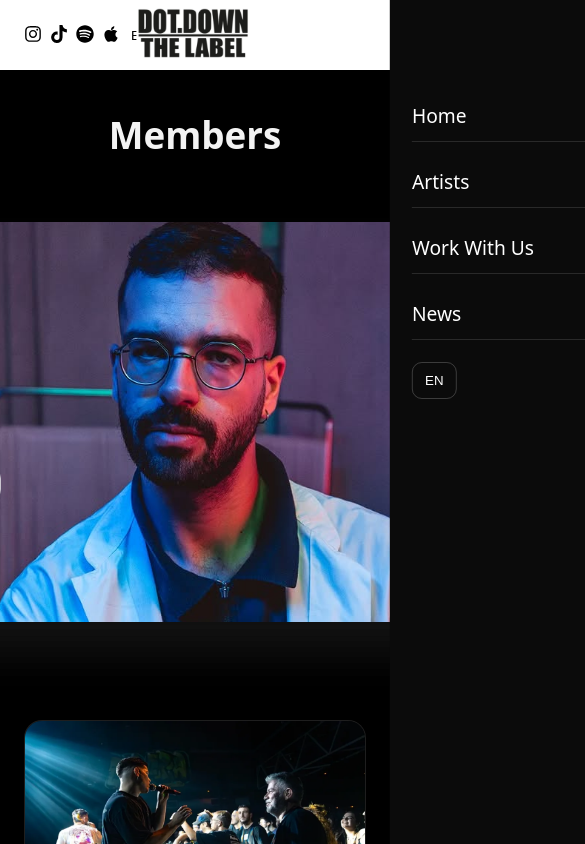
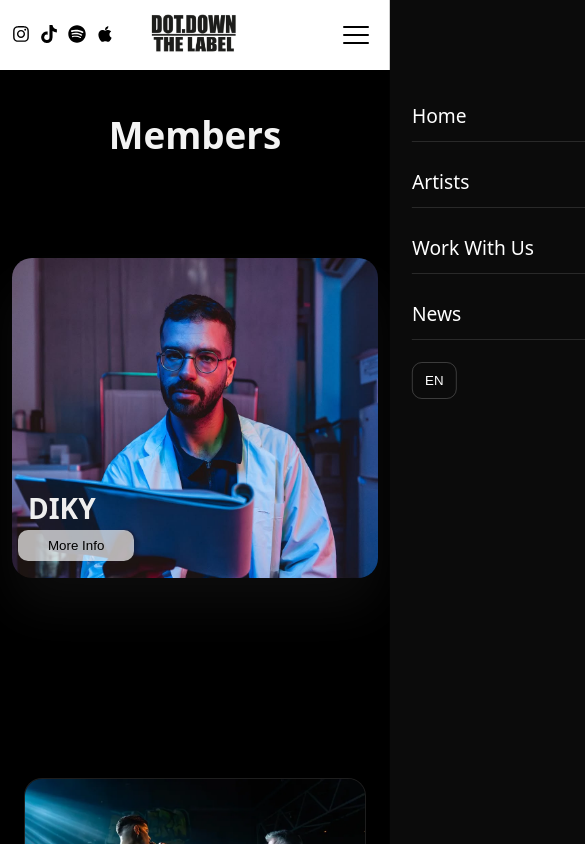
Before and after one commit to LaVasilis/dotdown, a React (Vite) app: page /artists in a window 390 px wide. Shown: the top 844 px of the page, 585 px wide, since content can reach past the window. Built offline with nearby package versions, Linux system fonts and the light colour scheme.

Commit message:
mobile burger fixes

```diff
--- a/src/home.jsx
+++ b/src/home.jsx
@@ -53,6 +53,7 @@ function Home() {
       {/* 1) VIDEO PANEL */}
       <section className="panel panel--video" ref={videoPanelRef}>
   <div className="sticky sticky--video">
+    <div className="video-frame">
       <video
         className="home-hero__video"
         autoPlay
@@ -68,8 +69,8 @@ function Home() {
         <source src={heroLoop} type="video/mp4" />
       </video>
 
-          {/* overlay (optional) */}
       <div className="home-hero__overlay" />
+    </div>
   </div>
 </section>
 
--- a/src/navBar.jsx
+++ b/src/navBar.jsx
@@ -122,9 +122,9 @@ function NavBar() {
           aria-label="Open menu"
           aria-expanded={menuOpen}
         >
-          <span />
-          <span />
-          <span />
+          <span> </span>
+          <span> </span>
+          <span> </span>
         </button>
 
         {/* MOBILE MENU PANEL */}
--- a/src/styles.css
+++ b/src/styles.css
@@ -32,7 +32,7 @@ body {
   color: #000;
   display: flex;
   align-items: center;
-  z-index: 1000;
+  z-index: 5000;
 }
 
 .navbar-inner {
@@ -122,23 +122,23 @@ body {
 }
 /* ---------- Burger (mobile) ---------- */
 .burger {
-  display: none;
+  display: none; /* stays hidden on desktop */
+  flex-direction: column;
+  justify-content: center;
+  gap: 6px;
   width: 44px;
   height: 44px;
-  border: 0;
   background: transparent;
+  border: none;
   cursor: pointer;
-  position: relative;
-  z-index: 1201;
 }
 
 .burger span {
+  width: 26px;
+  height: 2px;
+  background-color: #000;
+  border-radius: 2px;
   display: block;
-  width: 22px;
-  height: 2px;
-  background: #000;
-  margin: 5px auto;
-  transition: transform 180ms ease, opacity 180ms ease;
 }
 
 .burger.is-open span:nth-child(1) {
@@ -160,7 +160,7 @@ body {
   width: min(82vw, 320px);
   background: #0b0b0b;
   padding: 90px 22px 22px;
-  z-index: 1200;
+  z-index: 5000;
 
   transform: translateX(100%);
   transition: transform 220ms ease;
@@ -208,10 +208,18 @@ body {
 
 /* ---------- Mobile breakpoint ---------- */
 @media (max-width: 900px) {
+  /* keep desktop UI unchanged, only mobile behavior */
+
   /* hide desktop links */
   .nav-right .nav-links {
     display: none;
   }
+
+  /* IMPORTANT: hide the desktop language switch on mobile */
+  .lang-toggle{
+  display: none;      /* hide the desktop toggle on mobile */
+  margin-right: 0;    /* safety: prevents the 750px push even if display changes */
+}
 
   /* show burger */
   .burger {
@@ -220,9 +228,14 @@ body {
     justify-content: center;
   }
 
-  /* shrink socials so they fit */
+  /* shrink inner padding so things fit */
+  .navbar-inner {
+    padding: 0 12px;
+  }
+
+  /* shrink socials so they don't interfere with center logo */
   .social-icons {
-    gap: 8px;
+    gap: 10px;
   }
 
   .social-icons a svg {
@@ -230,15 +243,9 @@ body {
     height: 18px;
   }
 
-  /* optional: if language button crowds, reduce it */
-  .lang-toggle {
-    padding: 6px 10px;
-    font-size: 0.85rem;
-  }
-
-  /* if your navbar-inner is tight, ensure spacing */
-  .navbar-inner {
-    align-items: center;
+  /* logo slightly smaller on mobile */
+  .logo-img {
+    height: 46px;
   }
 }
 /* =========================
@@ -357,7 +364,9 @@ body {
 @media (max-width: 420px) {
   .panel--title .title-block h1 {
     font-size: 34px;
+    margin-top: -75px;
   }
+
   .panel--title .title-block p {
     font-size: 14px;
   }
@@ -536,7 +545,32 @@ body {
   background-color: #000000;
   border-color: #05aaeb;
 }
+@media (max-width: 900px) {
+  .work-container {
+    padding: 40px 16px;
+    align-items: flex-start;
+  }
 
+  .work-text-container {
+    flex-direction: column;
+    gap: 18px;
+    align-items: stretch;
+  }
+
+  .offer-section {
+    max-width: 100%;
+  }
+
+  .form-container {
+    width: 100%;
+    max-width: 100%;
+  }
+
+  .form-container .form-submit-btn {
+    width: 100%;
+    align-self: stretch;
+  }
+}
 /* =========================
    NEWS
    ========================= */
@@ -703,6 +737,7 @@ body {
 /* =========================
    ARTISTS PAGE (ROSTER)
    ========================= */
+
 .artists-page h1 {
   text-align: center;
   margin-top: 0.01rem;
@@ -710,9 +745,13 @@ body {
   font-size: 2.3rem;
   padding-top: 50px;
   padding-bottom: 80px;
+  z-index: 0;
 }
 
-/* main carousel container */
+/* =========================
+   CAROUSEL
+   ========================= */
+
 .container {
   position: absolute;
   top: 50%;
@@ -723,6 +762,7 @@ body {
   background: #000;
   box-shadow: 10px 100px 100px #1b1b1b00;
   border-radius: 20px;
+  z-index: 0;
 }
 
 .container .slide {
@@ -731,10 +771,9 @@ body {
 }
 
 .container .slide .item {
-  max-width: 100%;
-  height: 200px;
   position: absolute;
   top: 50%;
+  height: 200px;
   transform: translate(0, -50%);
   border-radius: 20px;
   box-shadow: 0 30px 50px #22222259;
@@ -749,11 +788,10 @@ body {
 .slide .item:nth-child(2) {
   top: 0;
   left: 0;
-  transform: translate(0, 0);
   width: 100%;
   height: 100%;
+  transform: translate(0, 0);
   border-radius: 20px;
-  transition: all 0.5s;
 }
 
 .slide .item:nth-child(3) { left: 50%; }
@@ -771,9 +809,9 @@ body {
   top: 50%;
   left: 100px;
   width: 300px;
+  transform: translate(0, -50%);
   text-align: left;
   color: #eee;
-  transform: translate(0, -50%);
   font-family: system-ui;
   display: none;
 }
@@ -782,7 +820,6 @@ body {
   display: block;
 }
 
-/* show NAME + button only */
 .content .name {
   font-size: 40px;
   text-transform: uppercase;
@@ -796,17 +833,18 @@ body {
   display: none;
 }
 
-/* More Info button positioned where you wanted (near bottom area) */
+/* More Info button */
 .content button {
   position: absolute;
-  bottom: -50px; /* moves into the lower area of the image; tweak if needed */
+  bottom: -50px;
   left: -10px;
   padding: 8px 30px;
   border: none;
+  border-radius: 10px;
   cursor: pointer;
-  border-radius: 10px;
   background-color: rgba(255, 255, 255, 0.673);
   transition: all 0.5s;
+
   opacity: 0;
   animation: animate 1s ease-in-out 0.6s 1 forwards;
 }
@@ -835,10 +873,8 @@ body {
   left: 50%;
   transform: translateX(-50%);
   display: flex;
-  flex-direction: row;
   gap: 20px;
   align-items: center;
-  text-align: center;
   width: auto;
 }
 
@@ -846,24 +882,21 @@ body {
   width: 40px;
   height: 35px;
   border-radius: 8px;
-  border: none;
+  border: 2px solid #000000bd;
   cursor: pointer;
-  margin: 0 5px;
-  border: 2px solid #000000bd;
+  background: rgba(255, 255, 255, 0.578);
   transition: 0.3s;
-  background: rgba(255, 255, 255, 0.578);
 }
 
 .button button:hover {
-  color: #000;
-  border: 2px solid #ffffffbd;
+  border-color: #ffffffbd;
   transform: scale(1.1);
 }
 
 .button button:focus {
   transform: scale(1.1);
   background: #fff;
-  border: 2px solid #ffffffbd;
+  border-color: #ffffffbd;
 }
 
 .button button:active {
@@ -873,7 +906,10 @@ body {
 .next { padding-left: 3px; }
 .prev { padding-right: 3px; }
 
-/* artist grid cards */
+/* =========================
+   ARTIST GRID CARDS
+   ========================= */
+
 .artists-cards {
   width: 100%;
   max-width: 1100px;
@@ -894,36 +930,6 @@ body {
   cursor: pointer;
   outline: none;
 }
-.artist-card__tagtip {
-  position: absolute;
-  left: 14px;
-  top: 14px;
-
-  padding: 8px 10px;
-  border-radius: 999px;
-
-  font-size: 0.85rem;
-  font-weight: 600;
-  letter-spacing: 0.2px;
-
-  background: rgba(0, 0, 0, 0.65);
-  backdrop-filter: blur(10px);
-  border: 1px solid rgba(255, 255, 255, 0.15);
-  color: #fff;
-
-  opacity: 0;
-  transform: translateY(-6px);
-  transition: opacity 180ms ease, transform 180ms ease;
-  pointer-events: none; /* so it doesn’t block clicks */
-  z-index: 2;
-}
-
-/* show on hover (and keyboard focus) */
-.artist-card:hover .artist-card__tagtip,
-.artist-card:focus-visible .artist-card__tagtip {
-  opacity: 1;
-  transform: translateY(0);
-}
 
 .artist-card:hover {
   transform: translateY(-4px);
@@ -937,7 +943,34 @@ body {
 
 .artist-card:focus-visible {
   border-color: rgba(255, 255, 255, 0.55);
-  box-shadow: 0 0 0 3px rgba(255, 255, 255, 0.18), 0 22px 55px rgba(0, 0, 0, 0.65);
+  box-shadow: 0 0 0 3px rgba(255, 255, 255, 0.18),
+              0 22px 55px rgba(0, 0, 0, 0.65);
+}
+
+.artist-card__tagtip {
+  position: absolute;
+  left: 14px;
+  top: 14px;
+  padding: 8px 10px;
+  border-radius: 999px;
+  font-size: 0.85rem;
+  font-weight: 600;
+  letter-spacing: 0.2px;
+  background: rgba(0, 0, 0, 0.65);
+  backdrop-filter: blur(10px);
+  border: 1px solid rgba(255, 255, 255, 0.15);
+  color: #fff;
+  opacity: 0;
+  transform: translateY(-6px);
+  transition: opacity 180ms ease, transform 180ms ease;
+  pointer-events: none;
+  z-index: 2;
+}
+
+.artist-card:hover .artist-card__tagtip,
+.artist-card:focus-visible .artist-card__tagtip {
+  opacity: 1;
+  transform: translateY(0);
 }
 
 .artist-card__image {
@@ -956,19 +989,22 @@ body {
 }
 
 .artist-card__name {
+  margin: 0;
   text-align: center;
-  margin: 0;
   font-size: 16px;
   letter-spacing: 0.06em;
   color: #fff;
 }
 
-/* hide preview text in cards (details only in modal) */
+/* hide preview text in cards */
 .artist-card__desc {
   display: none;
 }
 
-/* modal */
+/* =========================
+   MODAL
+   ========================= */
+
 .artist-modal__backdrop {
   position: fixed;
   inset: 0;
@@ -1036,13 +1072,17 @@ body {
   opacity: 0.9;
   color: #fff;
 }
+
 .artist-modal__spotify {
   margin-top: 16px;
   display: flex;
   justify-content: left;
 }
 
-/* Artists responsive */
+/* =========================
+   RESPONSIVE
+   ========================= */
+
 @media (max-width: 1100px) {
   .artists-cards {
     grid-template-columns: repeat(2, minmax(220px, 1fr));
@@ -1067,3 +1107,58 @@ body {
     height: 200px;
   }
 }
+
+/* =========================
+   CAROUSEL - MOBILE FIT
+   ========================= */
+
+@media (max-width: 600px) {
+  .artists-page .container {
+    position: relative;
+    top: auto;
+    left: auto;
+    transform: none;
+    width: calc(100vw - 24px);
+    height: 320px;
+    margin: -30px auto 200px;
+  }
+
+  .artists-page .container .slide {
+    height: 100%;
+  }
+
+  .artists-page .container .slide .item {
+    height: 100%;
+    top: 0;
+    transform: none;
+  }
+
+  /* show only active slide */
+  .artists-page .slide .item:nth-child(1) { display: none; }
+  .artists-page .slide .item:nth-child(2) {
+    top: 0;
+    left: 0;
+    width: 100%;
+    height: 100%;
+    transform: none;
+  }
+  .artists-page .slide .item:nth-child(n + 3) { display: none; }
+
+  .artists-page .item .content {
+    left: 16px;
+    top: 250px;
+    width: calc(100% - 32px);
+  }
+
+  .artists-page .content .name {
+    font-size: 28px;
+  }
+
+  .artists-page .content button {
+    bottom: -34px;
+  }
+
+  .artists-page .artists-cards {
+    margin: 24px auto 80px;
+  }
+}
```
Lines whose indentation alone changed are shown as unchanged.
